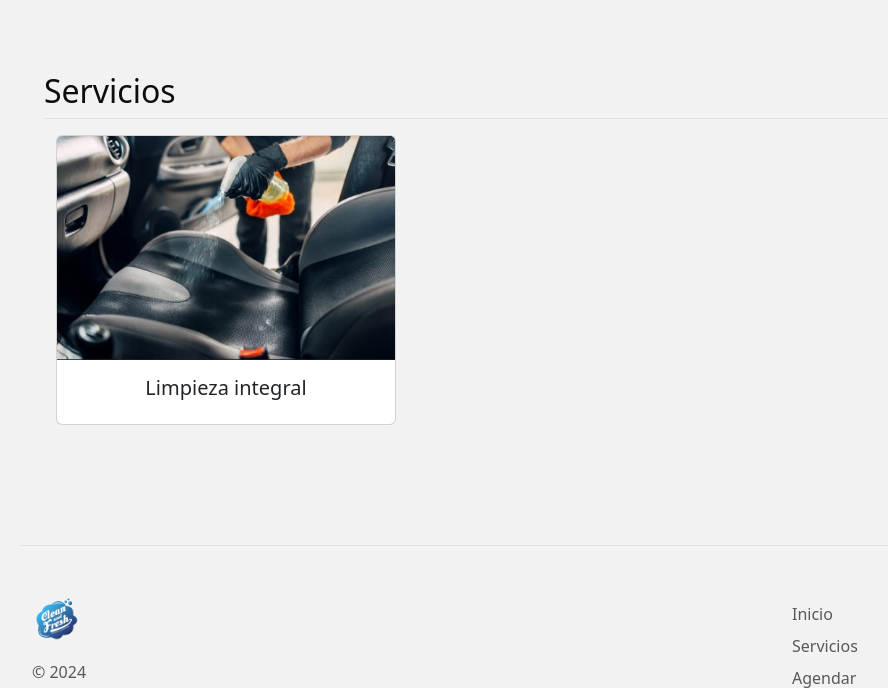
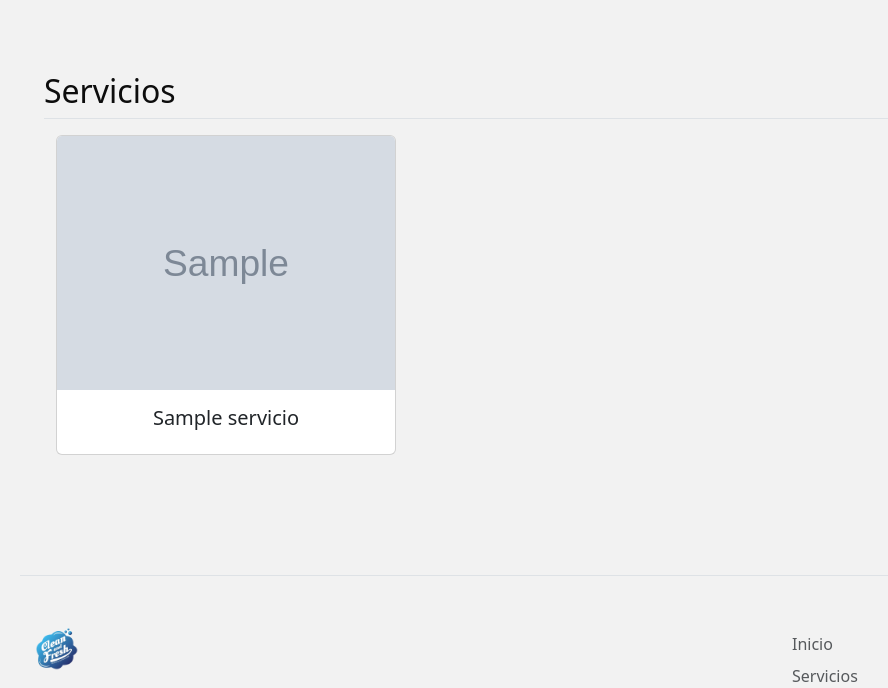
Before and after one commit to bastias1/pagina-cleanandfresh, a Django app: template templates/user/servicios.html in a window 1280 px wide. Shown: the part 82-770 px from the top of the page, without its empty margins (50-938 px from the left). Run offline with Django 5.2, Linux system fonts and the light colour scheme; the template is opened without the code that fills it: most values are stand-ins (such as "Sample title", 1, 10 or a date in 2020); grey boxes marked "Sample" are stand-in pictures.

Commit message:
servicios.html actualizado
ahora muestra los servicios que estan en la base de datos

```diff
--- a/primeraApp/views.py
+++ b/primeraApp/views.py
@@ -10,7 +10,9 @@ def index(request):
     return render(request,'user/index.html')
 
 def servicios(request):
-    return render(request,'user/servicios.html')
+    servicios = Servicio.objects.all()  # Obtén todos los servicios desde la base de datos
+    return render(request, 'user/servicios.html', {'servicios': servicios})
+
 
 def agendar(request):
     if request.method=='POST':
--- a/templates/user/index.html
+++ b/templates/user/index.html
@@ -53,7 +53,7 @@
 					</p>
 					<div class="d-grid gap-2 d-md-flex justify-content-md-start">
 						<button href="/agendar" type="button" class="btn btn-primary btn-lg px-4 me-md-2">Agendar</button>
-						<button type="button" class="btn btn-outline-secondary btn-lg px-4">Servicios</button>
+						<button href="/servicios" type="button" class="btn btn-outline-secondary btn-lg px-4">Servicios</button>
 					</div>
 				</div>
 			</div>
--- a/templates/user/servicios.html
+++ b/templates/user/servicios.html
@@ -1,19 +1,29 @@
-{% extends 'user/index.html' %} {% load static %} {% block title %} Servicios {% endblock %} {% block content %}
+{% extends 'user/index.html' %}
+{% load static %}
+{% block title %} Servicios {% endblock %}
 
+{% block content %}
 <div class="container px-4 py-5" id="featured-3">
     <h2 class="pb-2 border-bottom">Servicios</h2>
 
     <div class="container mt-3">
         <div class="row">
-			<!-- Mini Card 1 -->
+            {% for servicio in servicios %}
             <div class="col-md-4 mb-4">
                 <div class="card d-flex flex-column h-100">
-					<img src="{% static 'images/integral.jpg' %}" class="card-img-top img-fluid" alt="Limpieza integral" />
+                    <!-- Mostrar la imagen del servicio -->
+                    {% if servicio.imagen %}
+                    <img src="{{ servicio.imagen.url }}" class="card-img-top img-fluid" alt="{{ servicio.nombreServicio }}" />
+                    {% else %}
+                    <img src="{% static 'images/default.jpg' %}" class="card-img-top img-fluid" alt="Imagen no disponible" />
+                    {% endif %}
+
                     <div class="card-body">
-						<h5 class="card-title text-center">Limpieza integral</h5>
+                        <h5 class="card-title text-center">{{ servicio.nombreServicio }}</h5>
                     </div>
                 </div>
             </div>
+            {% endfor %}
         </div>
     </div>
 </div>
```
Lines whose indentation alone changed are shown as unchanged.
